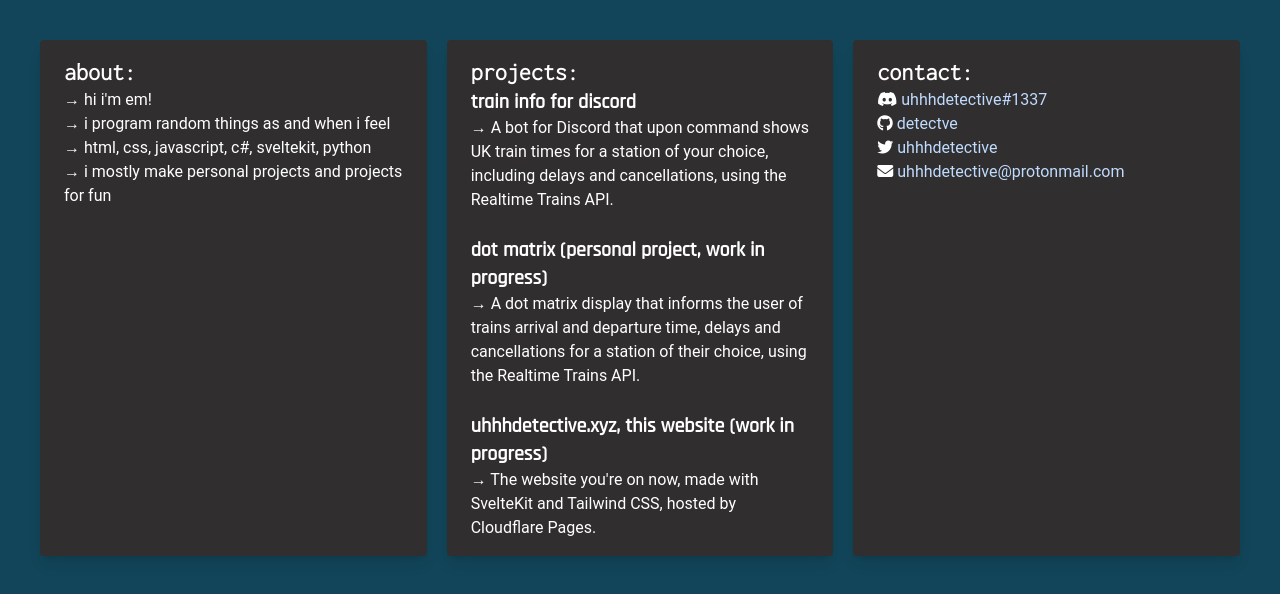
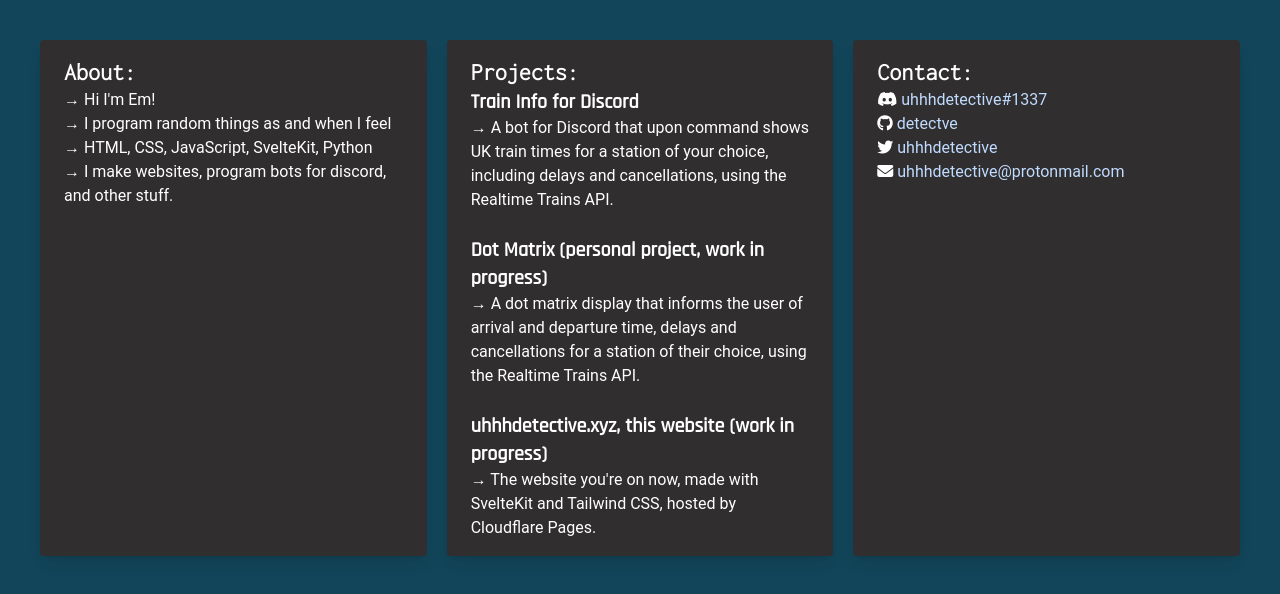
Before and after one commit to detectve/uhhhdetective.com, a SvelteKit app: page / in a window 1280 px wide. Shown: the top 594 px of the page. Built offline with nearby package versions, Linux system fonts and the light colour scheme.

Commit message:
trying again now to change info

```diff
--- a/package.json
+++ b/package.json
@@ -3,7 +3,7 @@
 	"version": "0.0.1",
 	"private": true,
 	"scripts": {
-		"dev": "vite dev",
+		"dev": "vite dev --port 1337",
 		"build": "vite build",
 		"preview": "vite preview",
 		"tailwind": "tailwindcss -i ./static/tailwind.css -o ./static/tailwindoutput.css --watch"
--- a/src/routes/+page.svelte
+++ b/src/routes/+page.svelte
@@ -7,22 +7,22 @@
 
         <div class="rounded overflow-hidden shadow-lg bg-[#302e2e] hover:scale-105 transition duration-300 ease-in-out">
             <div class="px-6 py-4">
-                <h1 class="text-white text-2xl font-semibold">about:</h1>
-                <p class="text-white">→ hi i'm em!</p>
-                <p class="text-white">→ i program random things as and when i feel</p>
-                <p class="text-white">→ html, css, javascript, c#, sveltekit, python</p>
-                <p class="text-white">→ i mostly make personal projects and projects for fun</p>
+                <h1 class="text-white text-2xl font-semibold">About:</h1>
+                <p class="text-white">→ Hi I'm Em!</p>
+                <p class="text-white">→ I program random things as and when I feel</p>
+                <p class="text-white">→ HTML, CSS, JavaScript, SvelteKit, Python</p>
+                <p class="text-white">→ I make websites, program bots for discord, and other stuff.</p>
             </div>
         </div>
 
         <div class="rounded overflow-hidden shadow-lg bg-[#302e2e] hover:scale-105 transition duration-300 ease-in-out ">
             <div class="px-6 py-4 inset-x-0 top-0">
-                <h1 class = "text-white text-2xl font-semibold">projects:</h1>
-                <h2 class="text-white text-xl font-semibold">train info for discord</h2>
+                <h1 class = "text-white text-2xl font-semibold">Projects:</h1>
+                <h2 class="text-white text-xl font-semibold">Train Info for Discord</h2>
                 <p class="text-white">→ A bot for Discord that upon command shows UK train times for a station of your choice, including delays and cancellations, using the Realtime Trains API.</p>
                 <br>
-                <h2 class="text-white text-xl font-semibold">dot matrix (personal project, work in progress)</h2>
-                <p class="text-white">→ A dot matrix display that informs the user of trains arrival and departure time, delays and cancellations for a station of their choice, using the Realtime Trains API.</p>
+                <h2 class="text-white text-xl font-semibold">Dot Matrix (personal project, work in progress)</h2>
+                <p class="text-white">→ A dot matrix display that informs the user of arrival and departure time, delays and cancellations for a station of their choice, using the Realtime Trains API.</p>
                 <br>
                 <h2 class="text-white text-xl font-semibold">uhhhdetective.xyz, this website (work in progress)</h2>
                 <p class="text-white">→ The website you're on now, made with SvelteKit and Tailwind CSS, hosted by Cloudflare Pages.</p>
@@ -31,7 +31,7 @@
 
         <div class="rounded overflow-hidden shadow-lg bg-[#302e2e] hover:scale-105 transition duration-300 ease-in-out ">
             <div class="px-6 py-4 top-0 right-0">
-                <h1 class = "text-white text-2xl font-semibold">contact:</h1>
+                <h1 class = "text-white text-2xl font-semibold">Contact:</h1>
                 <p class="text-white"><i class = "fab fa-discord"></i> <a href="https://discord.com/users/718798976211484724" class = "text-blue-200 hover:text-cyan-300">uhhhdetective#1337</a></p>
                 <p class="text-white"><i class = "fab fa-github"></i> <a href="https://github.com/detectve" class = "text-blue-200 hover:text-cyan-300"> detectve</a></p>
                 <p class="text-white"><i class = "fab fa-twitter"></i> <a href="https://twitter.com/uhhhdetective" class = "text-blue-200 hover:text-cyan-300">uhhhdetective</a></p>
--- a/static/tailwindoutput.css
+++ b/static/tailwindoutput.css
@@ -1,5 +1,5 @@
 /*
-! tailwindcss v3.1.8 | MIT License | https://tailwindcss.com
+! tailwindcss v3.2.4 | MIT License | https://tailwindcss.com
 */
 
 /*
@@ -30,6 +30,7 @@
 2. Prevent adjustments of font size after orientation changes in iOS.
 3. Use a more readable tab size.
 4. Use the user's configured `sans` font-family by default.
+5. Use the user's configured `sans` font-feature-settings by default.
 */
 
 html {
@@ -44,6 +45,8 @@
   /* 3 */
   font-family: ui-sans-serif, system-ui, -apple-system, BlinkMacSystemFont, "Segoe UI", Roboto, "Helvetica Neue", Arial, "Noto Sans", sans-serif, "Apple Color Emoji", "Segoe UI Emoji", "Segoe UI Symbol", "Noto Color Emoji";
   /* 4 */
+  font-feature-settings: normal;
+  /* 5 */
 }
 
 /*
@@ -410,54 +413,13 @@
   height: auto;
 }
 
-*, ::before, ::after {
-  --tw-border-spacing-x: 0;
-  --tw-border-spacing-y: 0;
-  --tw-translate-x: 0;
-  --tw-translate-y: 0;
-  --tw-rotate: 0;
-  --tw-skew-x: 0;
-  --tw-skew-y: 0;
-  --tw-scale-x: 1;
-  --tw-scale-y: 1;
-  --tw-pan-x:  ;
-  --tw-pan-y:  ;
-  --tw-pinch-zoom:  ;
-  --tw-scroll-snap-strictness: proximity;
-  --tw-ordinal:  ;
-  --tw-slashed-zero:  ;
-  --tw-numeric-figure:  ;
-  --tw-numeric-spacing:  ;
-  --tw-numeric-fraction:  ;
-  --tw-ring-inset:  ;
-  --tw-ring-offset-width: 0px;
-  --tw-ring-offset-color: #fff;
-  --tw-ring-color: rgb(59 130 246 / 0.5);
-  --tw-ring-offset-shadow: 0 0 #0000;
-  --tw-ring-shadow: 0 0 #0000;
-  --tw-shadow: 0 0 #0000;
-  --tw-shadow-colored: 0 0 #0000;
-  --tw-blur:  ;
-  --tw-brightness:  ;
-  --tw-contrast:  ;
-  --tw-grayscale:  ;
-  --tw-hue-rotate:  ;
-  --tw-invert:  ;
-  --tw-saturate:  ;
-  --tw-sepia:  ;
-  --tw-drop-shadow:  ;
-  --tw-backdrop-blur:  ;
-  --tw-backdrop-brightness:  ;
-  --tw-backdrop-contrast:  ;
-  --tw-backdrop-grayscale:  ;
-  --tw-backdrop-hue-rotate:  ;
-  --tw-backdrop-invert:  ;
-  --tw-backdrop-opacity:  ;
-  --tw-backdrop-saturate:  ;
-  --tw-backdrop-sepia:  ;
+/* Make elements with the HTML hidden attribute stay hidden by default */
+
+[hidden] {
+  display: none;
 }
 
-::-webkit-backdrop {
+*, ::before, ::after {
   --tw-border-spacing-x: 0;
   --tw-border-spacing-y: 0;
   --tw-translate-x: 0;
@@ -669,9 +631,9 @@
 }
 
 .transition {
-  transition-property: color, background-color, border-color, fill, stroke, opacity, box-shadow, transform, filter, -webkit-text-decoration-color, -webkit-backdrop-filter;
+  transition-property: color, background-color, border-color, text-decoration-color, fill, stroke, opacity, box-shadow, transform, filter, -webkit-backdrop-filter;
   transition-property: color, background-color, border-color, text-decoration-color, fill, stroke, opacity, box-shadow, transform, filter, backdrop-filter;
-  transition-property: color, background-color, border-color, text-decoration-color, fill, stroke, opacity, box-shadow, transform, filter, backdrop-filter, -webkit-text-decoration-color, -webkit-backdrop-filter;
+  transition-property: color, background-color, border-color, text-decoration-color, fill, stroke, opacity, box-shadow, transform, filter, backdrop-filter, -webkit-backdrop-filter;
   transition-timing-function: cubic-bezier(0.4, 0, 0.2, 1);
   transition-duration: 150ms;
 }
```
